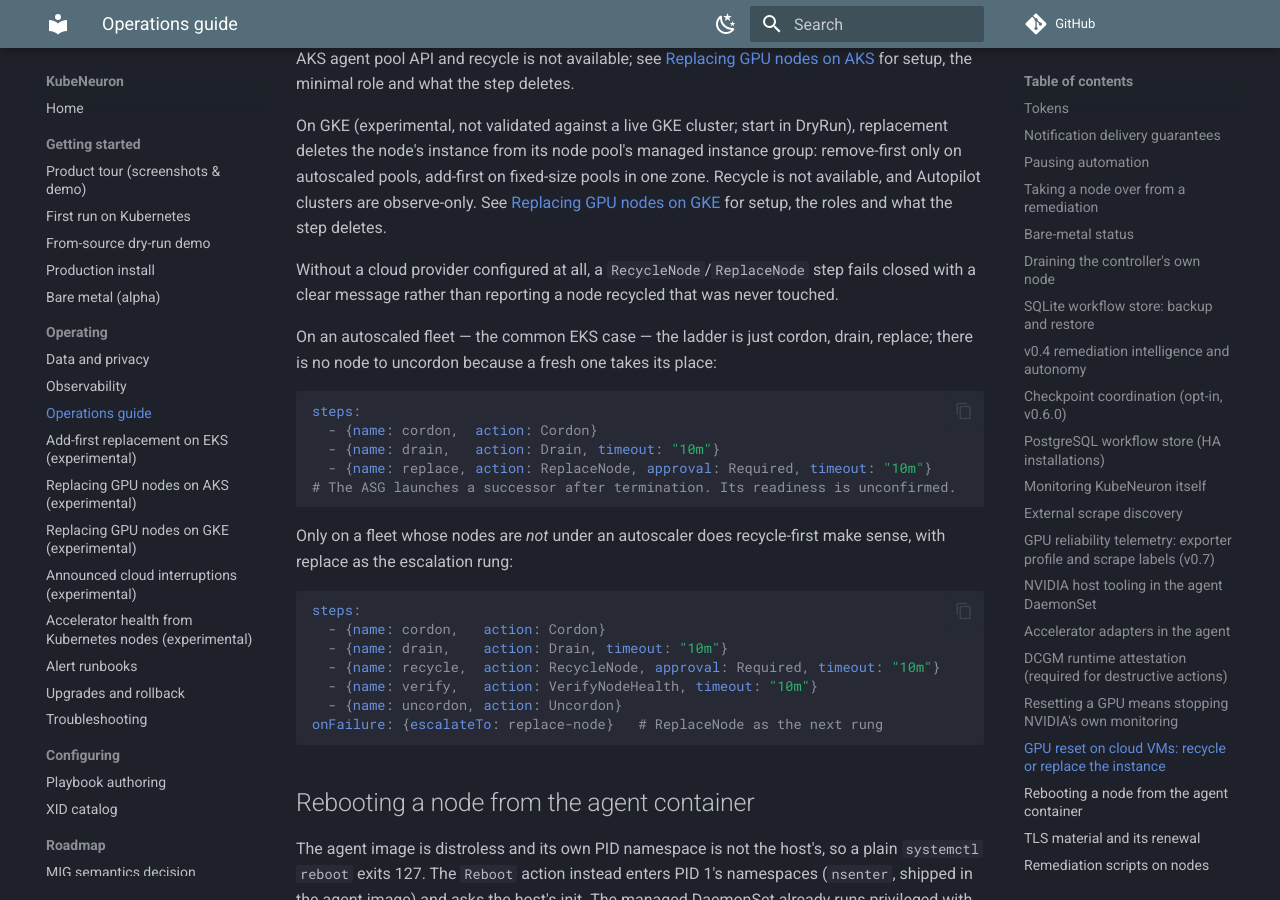
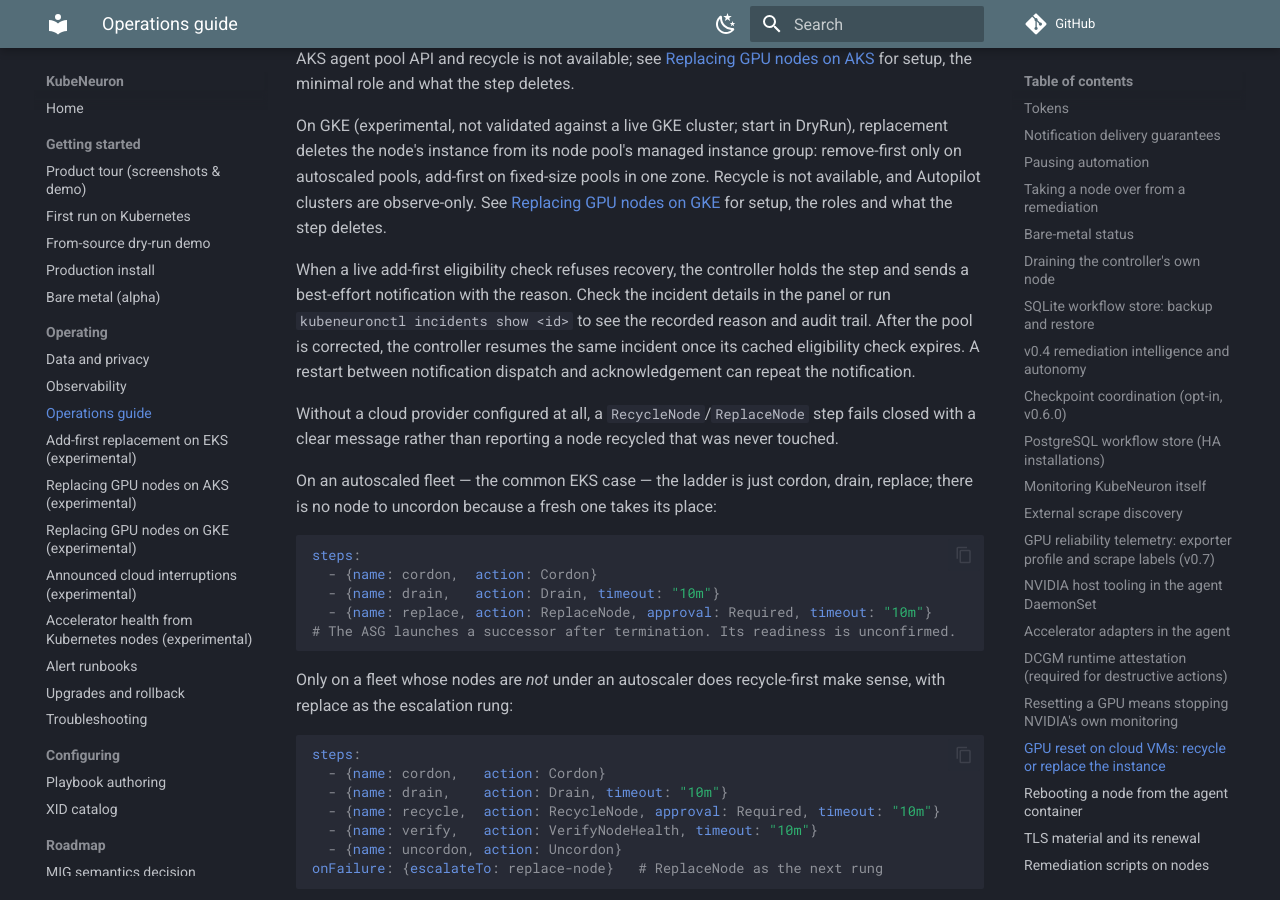
Before and after one commit to kubeneuron/kubeneuron, an MkDocs documentation site: the page built from docs/operations.md, in a window 1280 px wide and 900 px high, scrolled down 22564 px. Built offline with MkDocs 1.6.1 and Material for MkDocs 9.7.7, drawn with Linux system fonts in a browser that asks for light colours; comment, search, counter and statistics services are not loaded.

Commit message:
Document pool hold notifications in shared cloud operations guidance
Signed-off-by: Andrii Petruk <andrey.petruk@gmail.com>

```diff
--- a/docs/operations.md
+++ b/docs/operations.md
@@ -1086,6 +1086,14 @@ clusters are observe-only. See
 [Replacing GPU nodes on GKE](cloud-gcp.md) for setup, the roles and what the
 step deletes.
 
+When a live add-first eligibility check refuses recovery, the controller holds
+the step and sends a best-effort notification with the reason. Check the
+incident details in the panel or run `kubeneuronctl incidents show <id>` to
+see the recorded reason and audit trail. After the pool is corrected, the
+controller resumes the same incident once its cached eligibility check expires.
+A restart between notification dispatch and acknowledgement can repeat the
+notification.
+
 Without a cloud provider configured at all, a `RecycleNode`/`ReplaceNode` step
 fails closed with a clear message rather than reporting a node recycled that was
 never touched.
```
Also changed, not shown: docs/cloud-aws.md (+0 -4 lines).
